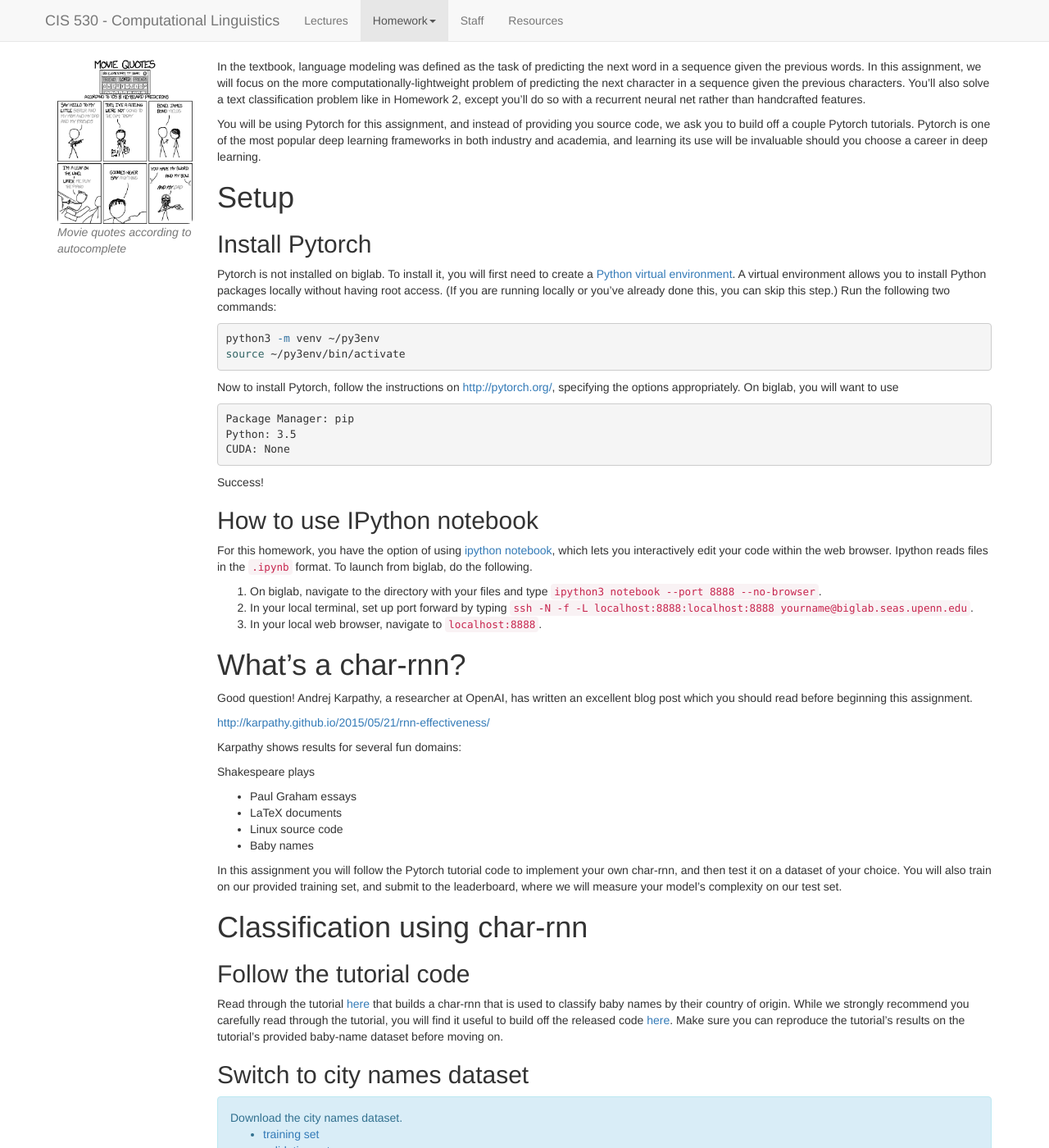
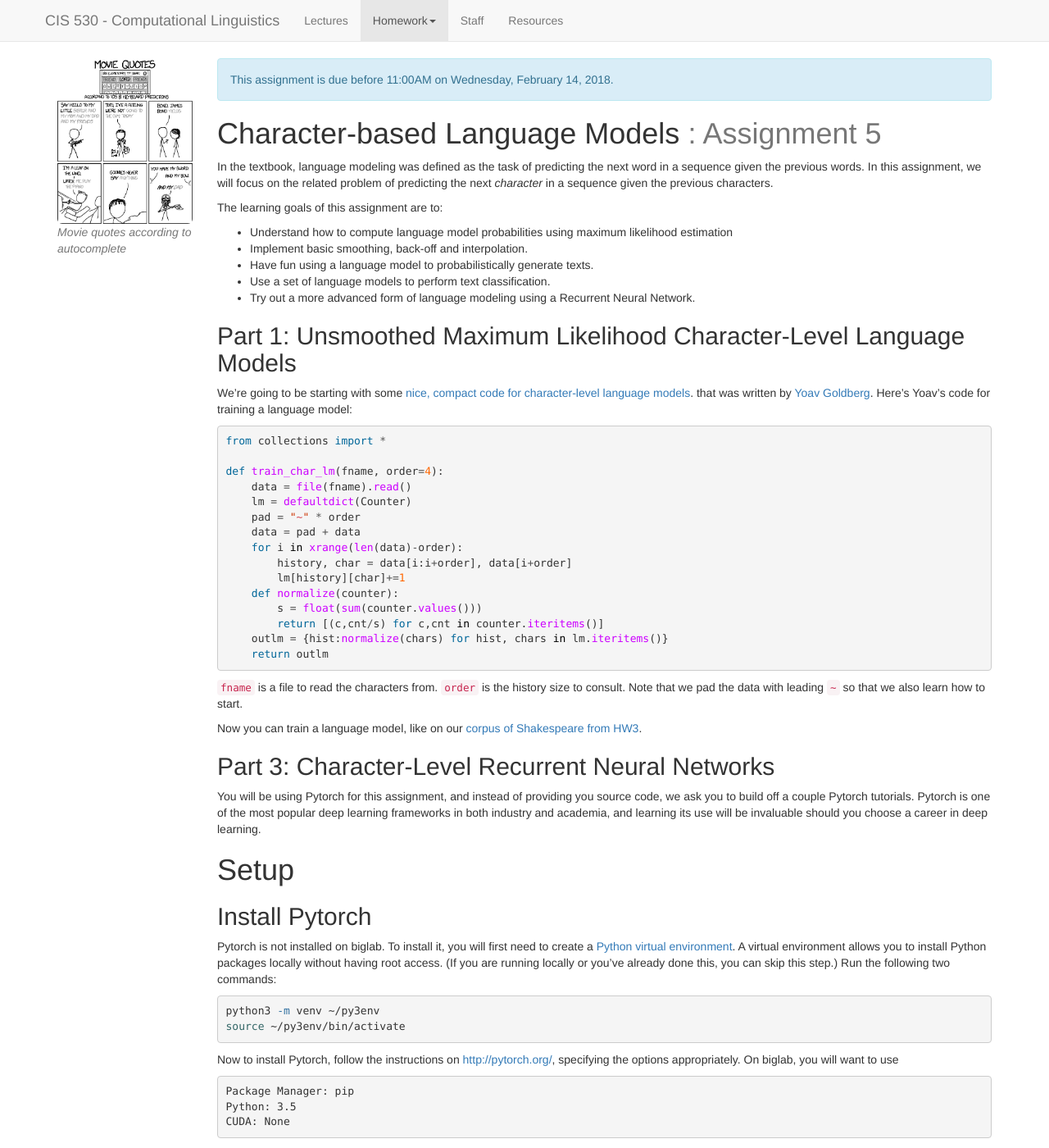
Before and after one commit to computational-linguistics-class/computational-linguistics-class.github.io, a Jekyll site: the page built from assignment5.md, in a window 1280 px wide and 1400 px high. Shown: the whole window at 82% size. Built offline with Jekyll 4.4.1, drawn with Linux system fonts in a browser that asks for light colours; nearby versions of some CDN libraries; a script that is not in the unit is left out.

Commit message:
Beginning revisions

```diff
--- a/assignment5.md
+++ b/assignment5.md
@@ -11,7 +11,64 @@
 readings:
 ---
 
-In the textbook, language modeling was defined as the task of predicting the next word in a sequence given the previous words. In this assignment, we will focus on the more computationally-lightweight problem of predicting the next character in a sequence given the previous characters. You'll also solve a text classification problem like in Homework 2, except you'll do so with a recurrent neural net rather than handcrafted features.
+<!-- Check whether the assignment is up to date -->
+{% capture this_year %}{{'now' | date: '%Y'}}{% endcapture %}
+{% capture due_year %}{{page.due_date | date: '%Y'}}{% endcapture %}
+{% if this_year != due_year %}
+<div class="alert alert-danger">
+Warning: this assignment is out of date.  It may still need to be updated for this year's class.  Check with your instructor before you start working on this assignment.
+</div>
+{% endif %}
+<!-- End of check whether the assignment is up to date -->
+
+<div class="alert alert-info">
+This assignment is due before {{ page.due_date | date: "%I:%M%p" }} on {{ page.due_date | date: "%A, %B %-d, %Y" }}.
+</div>
+
+
+Character-based Language Models <span class="text-muted">: Assignment 5</span>
+=============================================================
+
+In the textbook, language modeling was defined as the task of predicting the next word in a sequence given the previous words. In this assignment, we will focus on the related problem of predicting the next *character* in a sequence given the previous characters.
+
+The learning goals of this assignment are to:
+* Understand how to compute language model probabilities using maximum likelihood estimation
+* Implement basic smoothing, back-off and interpolation.
+* Have fun using a language model to probabilistically generate texts.
+* Use a set of language models to perform text classification.
+* Try out a more advanced form of language modeling using a Recurrent Neural Network.
+
+
+## Part 1: Unsmoothed Maximum Likelihood Character-Level Language Models
+
+We're going to be starting with some [nice, compact code for character-level language models](http://nbviewer.jupyter.org/gist/yoavg/d76121dfde2618422139). that was written by [Yoav Goldberg](http://u.cs.biu.ac.il/~yogo/).  Here's Yoav's code for training a language model:
+
+
+{% highlight python %}
+from collections import *
+
+def train_char_lm(fname, order=4):
+    data = file(fname).read()
+    lm = defaultdict(Counter)
+    pad = "~" * order
+    data = pad + data
+    for i in xrange(len(data)-order):
+        history, char = data[i:i+order], data[i+order]
+        lm[history][char]+=1
+    def normalize(counter):
+        s = float(sum(counter.values()))
+        return [(c,cnt/s) for c,cnt in counter.iteritems()]
+    outlm = {hist:normalize(chars) for hist, chars in lm.iteritems()}
+    return outlm
+{% endhighlight %}
+
+`fname` is a file to read the characters from. `order` is the history size to consult. Note that we pad the data with leading `~` so that we also learn how to start.
+
+
+Now you can train a language model, like on our [corpus of Shakespeare from HW3](downloads/hw3/will_play_text.csv).
+
+
+## Part 3: Character-Level Recurrent Neural Networks
 
 You will be using Pytorch for this assignment, and instead of providing you source code, we ask you to build off a couple Pytorch tutorials. Pytorch is one of the most popular deep learning frameworks in both industry and academia, and learning its use will be invaluable should you choose a career in deep learning.
 
```
